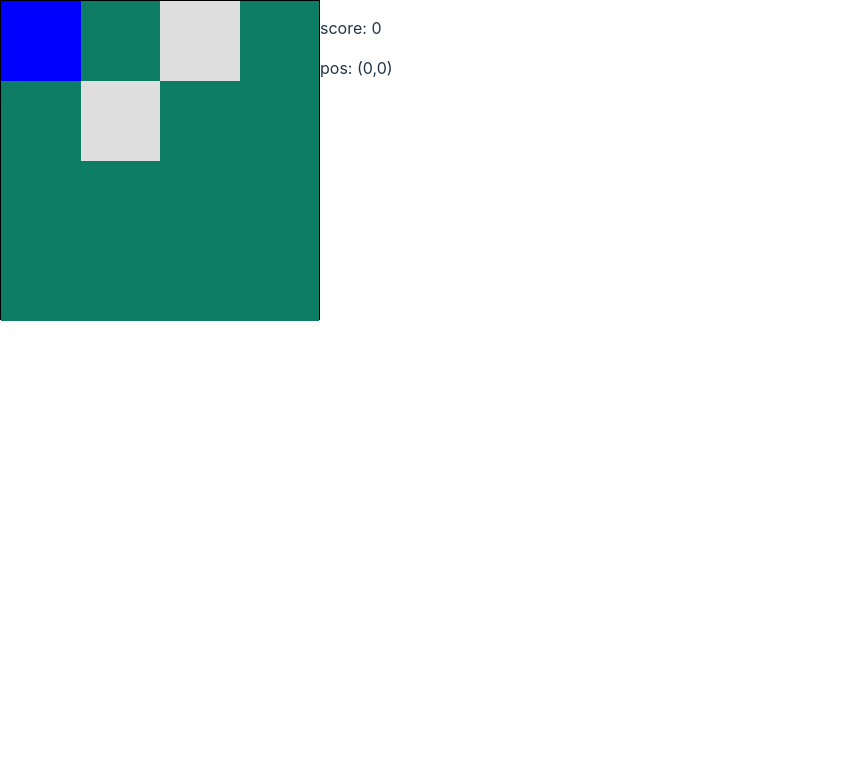
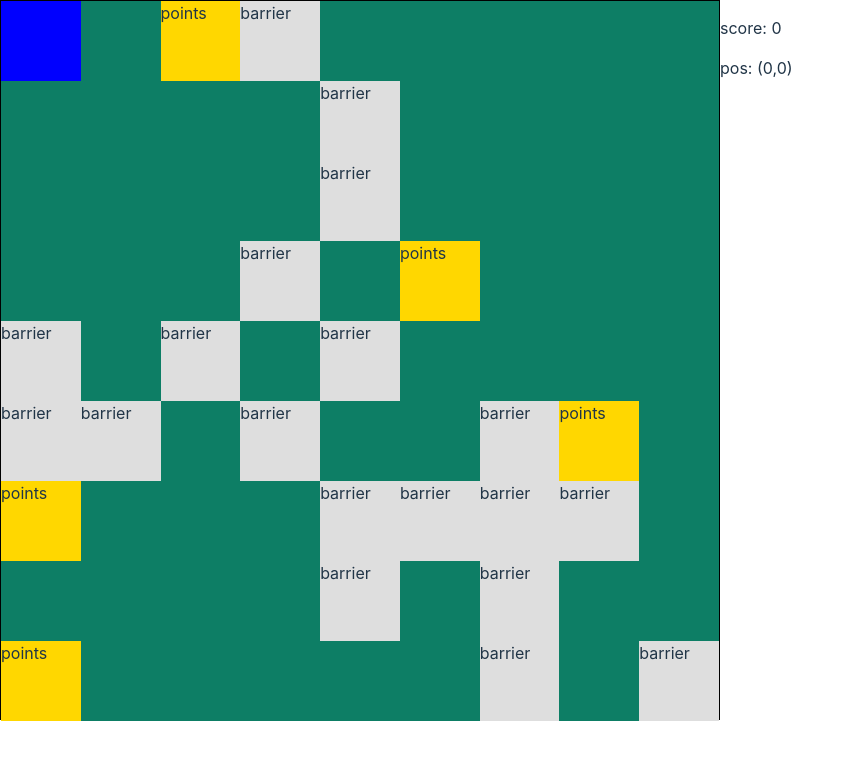
Before and after one commit to piotrwydmuch/rpg-game-v2, a Vue app: page / in a window 1280 px wide. Shown: the top 760 px of the page, without its empty margins (0-854 px from the left). Built offline with nearby package versions, Linux system fonts and the light colour scheme.

Commit message:
points generation done

```diff
--- a/src/components/GameMap.vue
+++ b/src/components/GameMap.vue
@@ -17,9 +17,15 @@
         v-for="(col, j) in row"
         :key="`col-${j}`"
         :data-pos="`${j},${i},0`"
-        :class="{ 'game-map-cell': true, barrier: col }"
+        :class="{
+          'game-map-cell': true,
+          barrier: col === 'barrier',
+          points: col === 'points',
+        }"
         ref="mapRefs"
-      ></div>
+      >
+        <span>{{ col }}</span>
+      </div>
     </div>
   </div>
 </template>
@@ -66,10 +72,17 @@ export default defineComponent({
       }
     }
 
+    function checkPoints(posY: number, posX: number) {
+      if (state.map.mapArray[posY][posX] === 'points') {
+        state.player.hasScored(1);
+      }
+    }
+
     watch(
       () => [state.player.posX, state.player.posY],
-      () => {
+      ([newX, newY]) => {
         updatePos();
+        checkPoints(newY, newX);
       },
     );
 
@@ -132,4 +145,8 @@ $cell-lenght: 80px;
 .barrier {
   background-color: #dedede;
 }
+
+.points {
+  background-color: gold;
+}
 </style>
--- a/src/features/map.ts
+++ b/src/features/map.ts
@@ -3,16 +3,20 @@
 export class Map {
   size: number;
   barriers: number;
+  pointFields: number;
   mapArray: Array<Array<String>>;
 
-  constructor(size: number, barriers: number) {
+  constructor(size: number, barriers: number, pointFields: number) {
     this.size = size;
     this.barriers = barriers;
-    this.mapArray = this.generateMapArray();
+    this.pointFields = pointFields;
+    this.mapArray = this.generateRandomMap();
   }
 
-  private generateMapArray(): string[][] {
+  private generateRandomMap(): string[][] {
     const mapArray = [];
+
+    /* All fields (grid) generation */
     for (let i = 0; i < this.size; i++) {
       const row: string[] = [];
       for (let j = 0; j < this.size; j++) {
@@ -21,14 +25,32 @@ export class Map {
       mapArray.push(row);
     }
 
+    /* Barriers generation */
     for (let i = 0; i < this.barriers; i++) {
       let row, col;
       row = Math.floor(Math.random() * this.size);
       col = Math.floor(Math.random() * this.size);
+
       if (row === 0 && col === 0) {
+        i--;
         continue;
+      } else {
+        mapArray[row][col] = 'barrier';
       }
-      mapArray[row][col] = 'barrier';
+    }
+
+    /* Points generation */
+    for (let i = 0; i < this.pointFields; i++) {
+      let row, col;
+      row = Math.floor(Math.random() * this.size);
+      col = Math.floor(Math.random() * this.size);
+
+      if ((row === 0 && col === 0) || mapArray[row][col].includes('barrier')) {
+        i--;
+        continue;
+      } else {
+        mapArray[row][col] = 'points';
+      }
     }
 
     return mapArray;
--- a/src/features/store.ts
+++ b/src/features/store.ts
@@ -3,6 +3,6 @@ import { Player } from './player.ts';
 import { reactive } from 'vue';
 
 export const state = reactive({
-  map: new Map(4, 3),
+  map: new Map(9, 20, 5),
   player: new Player(0, 0),
 });
```
